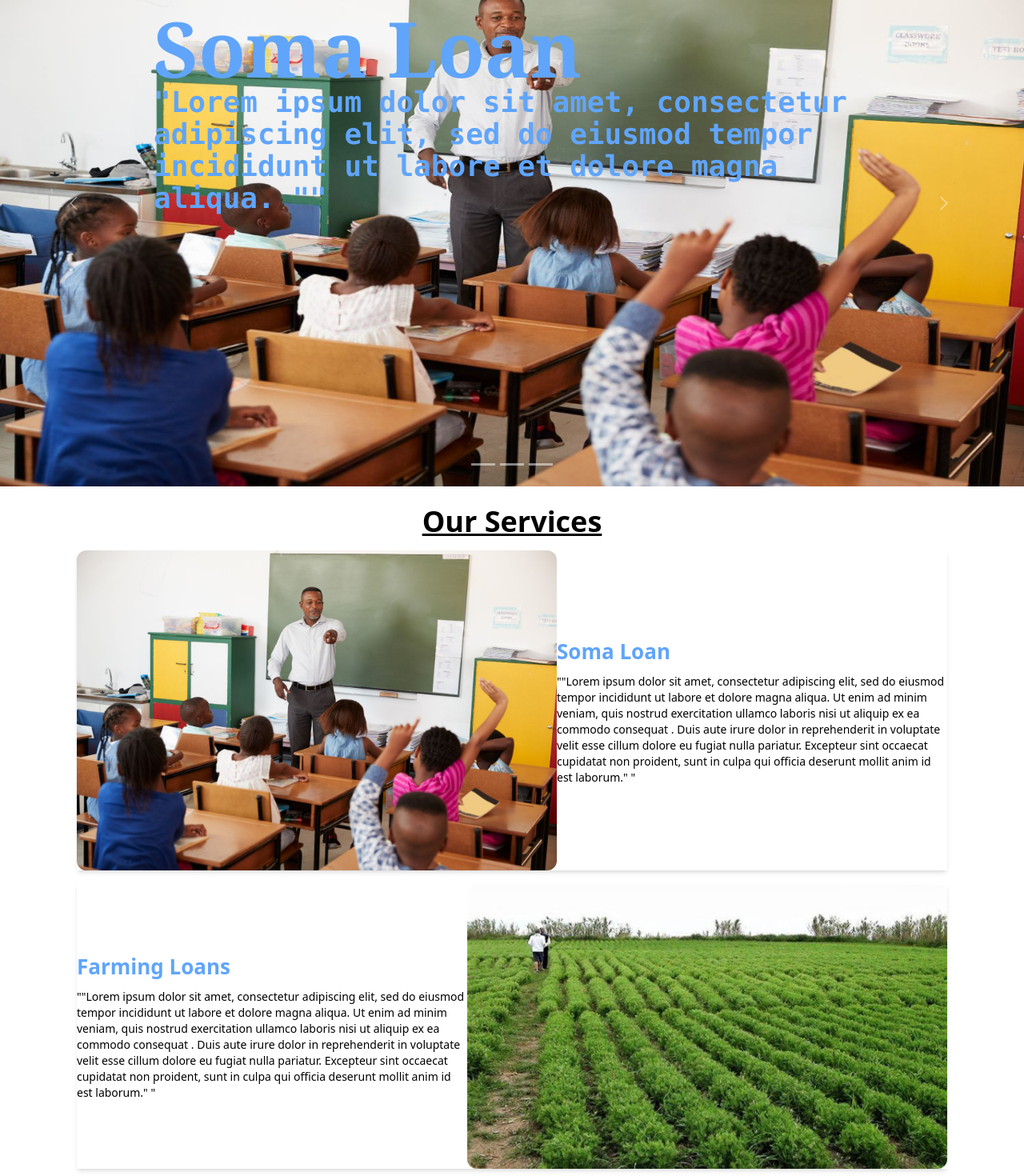
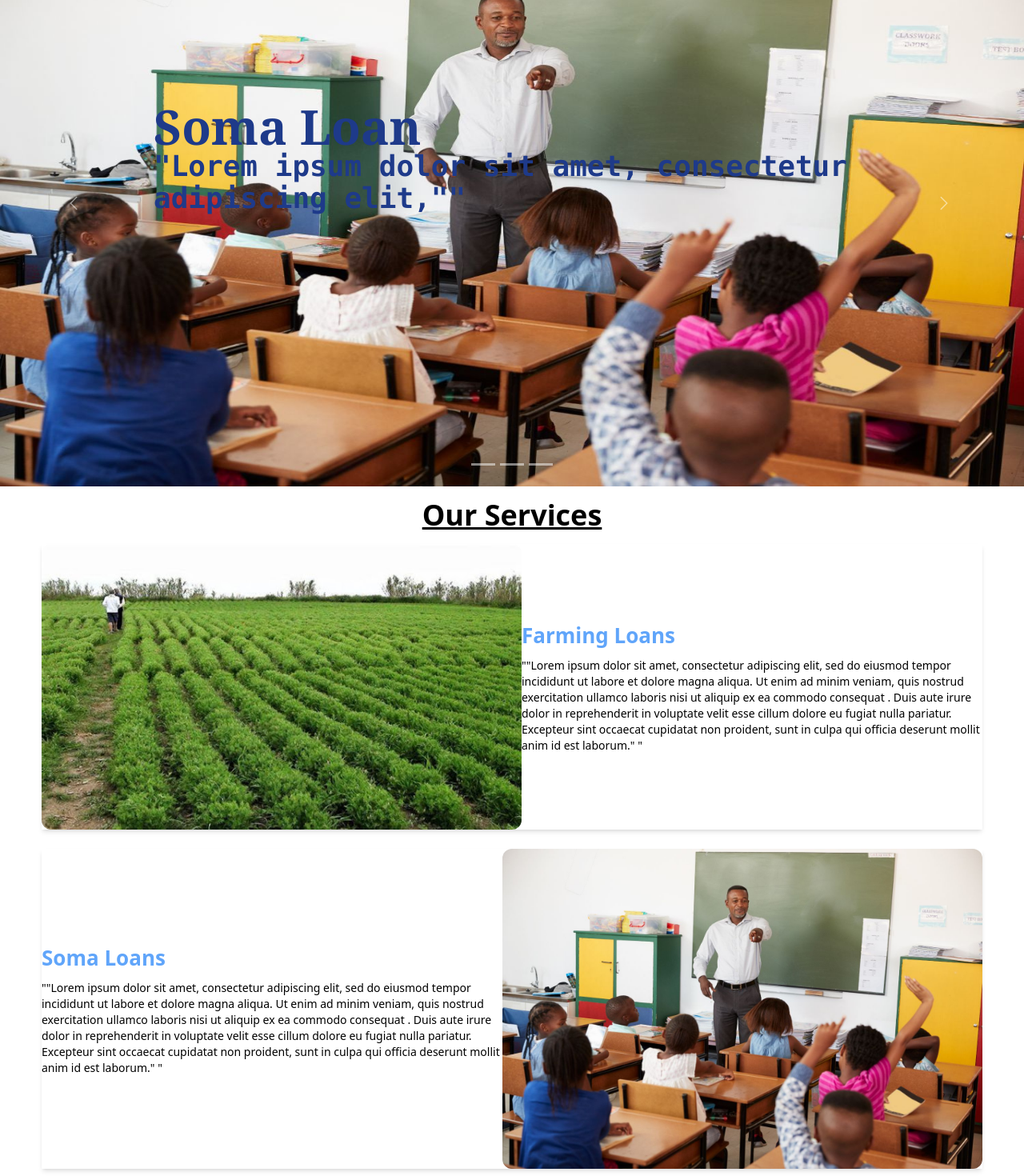
Before and after one commit to Zackius/Civilsa-Sacco, a React (Create React App) app: page / in a window 1280 px wide. Shown: the part 340-1810 px from the top of the page at 80% size. Built offline with nearby package versions, Linux system fonts and the light colour scheme; what tw-elements would draw is missing.

Commit message:
Service padding

```diff
--- a/src/Components/Hero.js
+++ b/src/Components/Hero.js
@@ -45,10 +45,10 @@ const Hero = () => {
         src={school}        class="block w-full h-[400px]  md:h-[700px]"
         alt="..." />
       <div
-        class="absolute inset-x-[15%] bottom-80 py-5   text-blue-400  md:block">
-        <h5 class="text-8xl font-bold  font-serif">Soma Loan</h5>
-              <p class="text-4xl font-semibold font-mono">
-              "Lorem ipsum dolor sit amet, consectetur adipiscing elit, sed do eiusmod tempor incididunt ut labore et dolore magna aliqua. ""
+        class="absolute inset-x-[15%] bottom-16 md:bottom-80 py-5   text-blue-900  md:block">
+        <h5 class="text-4xl md:text-6xl font-bold  font-serif">Soma Loan</h5>
+              <p class="text-lg md:text-4xl font-semibold font-mono">
+              "Lorem ipsum dolor sit amet, consectetur adipiscing elit,""
         </p>
       </div>
     </div>
@@ -61,9 +61,9 @@ const Hero = () => {
         class="block w-full h-[400px]  md:h-[700px]"
         alt="..." />
       <div
-        class="absolute inset-x-[15%] bottom-46 py-5   text-blue-400 md:block">
-        <h5 class="text-4xl font-bold font-serif">Business Loan</h5>
-        <p class="text-4xl font-semibold font-mono">
+        class="absolute inset-x-[15%] bottom-16 md:bottom-80 py-5   text-black md:block">
+        <h5 class="text-4xl md:text-6xl font-bold font-serif">Business Loan</h5>
+        <p class="text-lg md:text-4xl font-semibold font-mono">
           Some representative placeholder content for the third slide.
         </p>
       </div>
@@ -77,9 +77,9 @@ const Hero = () => {
         class="block w-full h-[400px]  md:h-[700px]"
         alt="..." />
       <div
-        class="absolute inset-x-[15%] bottom-80 py-5  text-blue-400 md:block">
-        <h5 class="text-8xl font-bold font-serif">Farming Loans</h5>
-        <p class="text-4xl font-semibold font-mono">
+        class="absolute inset-x-[15%] bottom-16 md:bottom-80 py-5  text-white md:block">
+        <h5 class="text-4xl md:text-6xl font-bold font-serif">Farming Loans</h5>
+        <p class="text-lg md:text-4xl font-semibold font-mono">
           Some representative placeholder content for the third slide.
         </p>
       </div>
--- a/src/Components/Services.js
+++ b/src/Components/Services.js
@@ -3,18 +3,18 @@ import { busines, farm, school } from '../img'
 
 const Services = () => {
   return (
-    <section className=' md:container md:mx-auto px-16 pt-6'>
+    <section className=' md:container md:mx-auto px-5 pt-4'>
       <div>
         <h1 className='text-center font-bold text-3xl md:text-4xl underline pb-4'>Our Services</h1>
       </div>
-        <div className=" grid md:grid-cols-1  md:px-8 pb-4">
+        <div className=" grid md:grid-cols-1  md:px-8 pb-6">
         <div className="flex flex-col  float-right  bg-white shadow-md  lg:flex-row items-center">
           <div className="flex flex-1 justify-center items-center ">
-            <img className="max-w-auto md:max-w-[600px] rounded-xl" src={school} alt="" />
+            <img className="max-w-auto md:max-w-[600px] rounded-xl" src={farm} alt="" />
           </div>
           <div className="flex-1 text-center lg:text-left">
             <h1 className="text-[26px] font-bold mb-2 max-w-[45 0px] mx-auto text-blue-400">
-              Soma Loan
+            Farming Loans
             </h1>
             <p className="text-sm">
             ""Lorem ipsum dolor sit amet, consectetur adipiscing elit, sed do eiusmod tempor incididunt ut labore et dolore magna aliqua. Ut enim ad minim veniam, quis nostrud exercitation ullamco laboris nisi ut aliquip ex ea commodo consequat .  Duis aute irure dolor in reprehenderit in voluptate velit esse cillum dolore eu fugiat nulla pariatur. Excepteur sint occaecat cupidatat non proident, sunt in culpa qui officia deserunt mollit anim id est laborum." "
@@ -22,23 +22,23 @@ const Services = () => {
           </div>
         </div>
       </div>
-      <div className=" grid md:grid-cols-1  md:px-8 pb-4">
+      <div className=" grid md:grid-cols-1  md:px-8 pb-6">
         <div className="flex flex-col  float-right  bg-white shadow-md  lg:flex-row items-center">
         <div className="flex-1 text-center lg:text-left">
             <h1 className="text-[26px] font-bold mb-2 max-w-[45 0px] mx-auto text-blue-400">
-           Farming Loans
+        Soma Loans
             </h1>
             <p className="text-sm">
             ""Lorem ipsum dolor sit amet, consectetur adipiscing elit, sed do eiusmod tempor incididunt ut labore et dolore magna aliqua. Ut enim ad minim veniam, quis nostrud exercitation ullamco laboris nisi ut aliquip ex ea commodo consequat .  Duis aute irure dolor in reprehenderit in voluptate velit esse cillum dolore eu fugiat nulla pariatur. Excepteur sint occaecat cupidatat non proident, sunt in culpa qui officia deserunt mollit anim id est laborum." "
             </p>
           </div>
           <div className="flex flex-1 justify-center items-center ">
-            <img className="max-w-auto md:max-w-[600px] rounded-xl" src={farm} alt="" />
+            <img className="max-w-auto md:max-w-[600px] rounded-xl" src={school} alt="" />
           </div>
 
         </div>
       </div>
-      <div className=" hidden  md:grid md:grid-cols-1 md:px-8 pb-4">
+      <div className=" hidden  md:grid md:grid-cols-1 md:px-8 pb-6">
         <div className="flex flex-col  float-right  bg-white shadow-md  lg:flex-row items-center">
           <div className="flex flex-1 justify-center items-center ">
             <img className="max-w-auto md:max-w-[600px] rounded-xl" src={busines} alt="" />
```
